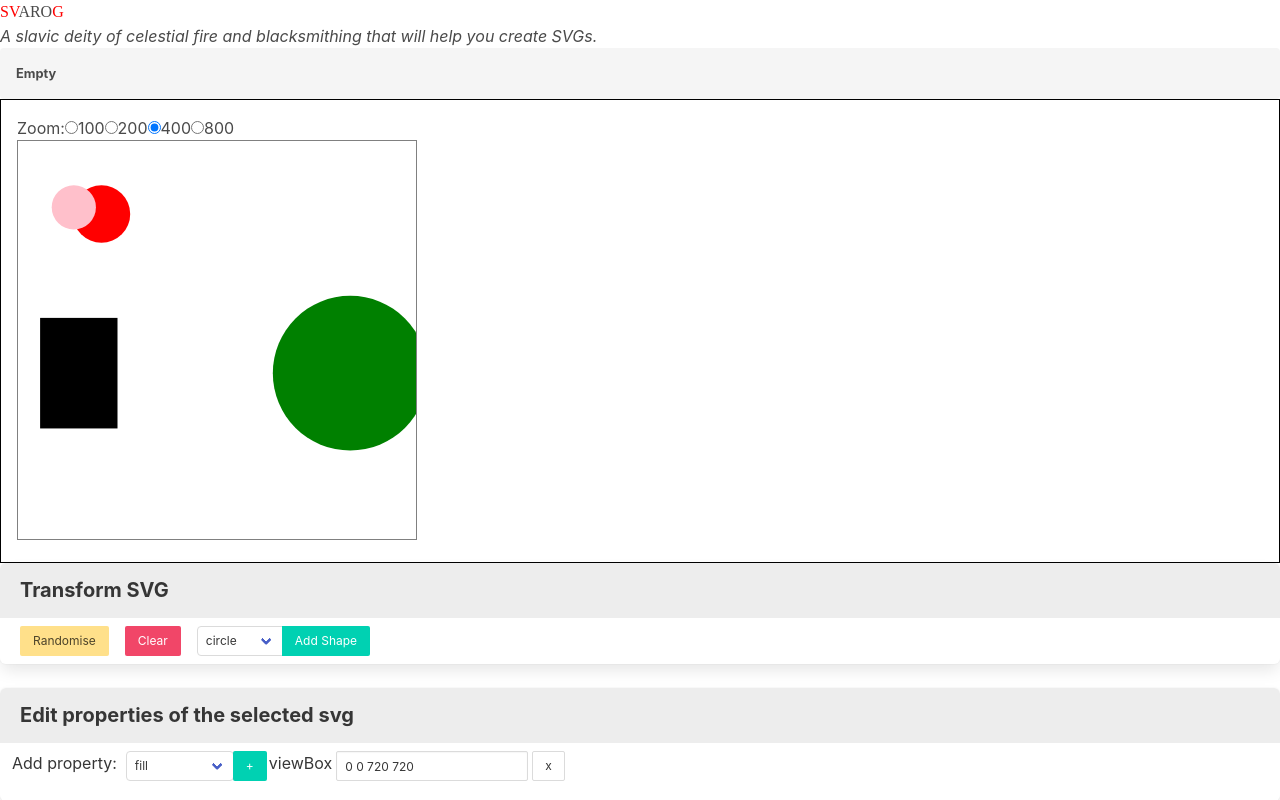
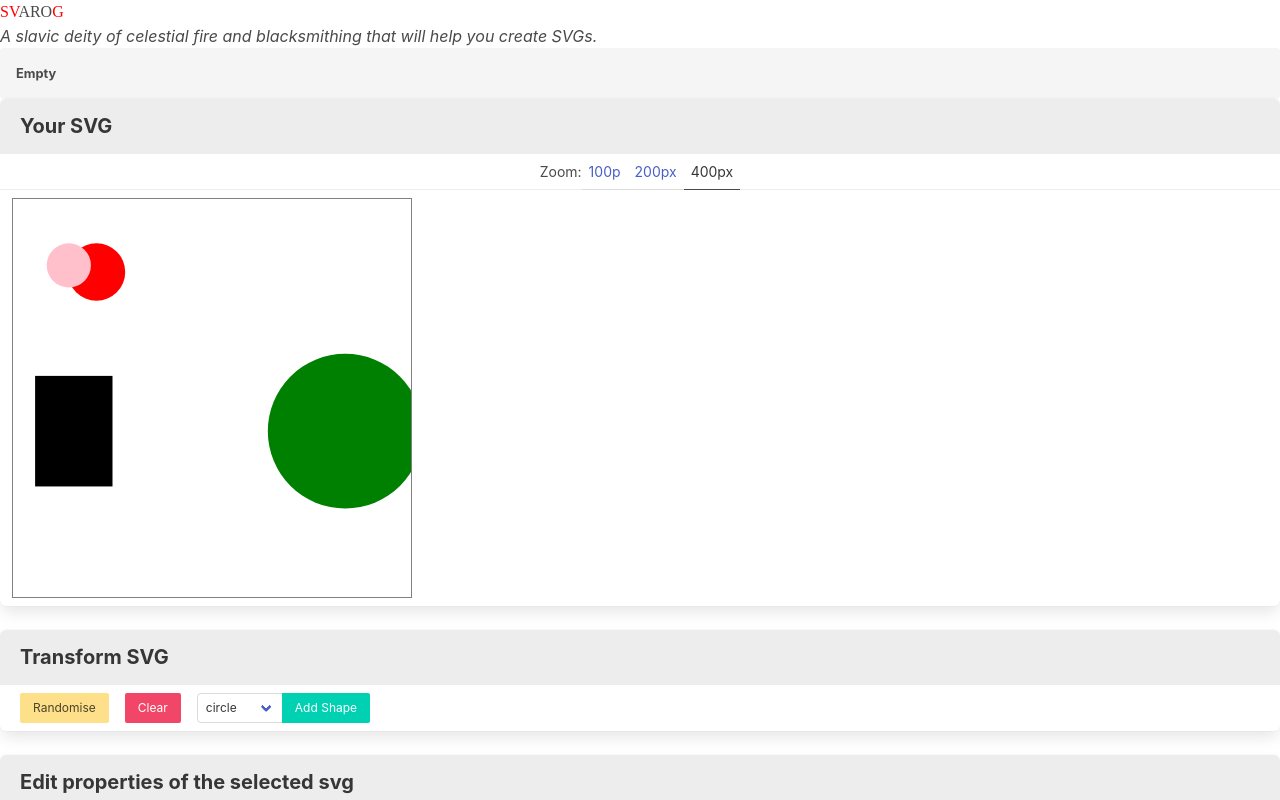
Before and after one commit to crianonim/svarog, a React (Create React App) app: page / in a window 1280 px wide. Shown: the top 800 px of the page. Built offline with nearby package versions, Linux system fonts and the light colour scheme; a web font is replaced by a local one.

Commit message:
Fit SvgView in a Panel

```diff
--- a/src/App.css
+++ b/src/App.css
@@ -53,3 +53,6 @@ h2 {
 .move-up-down-buttons {
   display: flex;
 }
+.align-self-center {
+  align-self: center;
+}
--- a/src/SvgView.js
+++ b/src/SvgView.js
@@ -9,36 +9,25 @@ const SvgView = (props) => {
 
     const setZoomHandler = zoom => () => setZoom(zoom);
     return (
-        <div className="svg-display margined">
-            <div className="svg-zoom-control flex-row flex-align-center">
-
-                <span >Zoom:</span>
-
-                <label>
-                  <input type="radio" checked={zoom===100} onChange={setZoomHandler(100)} name="zoom-radios" />
-                  100
-                </label>
-                <label>
-                  <input type="radio" checked={zoom===200} onChange={setZoomHandler(200)} name="zoom-radios" />
-                    200
-                </label>
-                <label>
-                  <input type="radio" checked={zoom===400} onChange={setZoomHandler(400)} name="zoom-radios" />
-                    400
-                </label>
-                <label>
-                  <input type="radio" checked={zoom===800} onChange={setZoomHandler(800)} name="zoom-radios" />
-                    800
-                </label>
-            </div>
-        <svg {...props.attrs} className="Svg-view" onClick={console.log} style={{width:zoom}}>
+        <div className="panel">
+          <div className="panel-heading">Your SVG</div>
+          <p className="panel-tabs">
+            <span className="align-self-center">Zoom:</span>
+            <a onClick={setZoomHandler(100)}>100p</a>
+            <a onClick={setZoomHandler(200)}>200px</a>
+            <a onClick={setZoomHandler(400)} className="is-active">400px</a>
+            {/* <a onClick={setZoomHandler(800)}>800px</a> */}
+          </p>
+         <div className="panel-block">
+          <svg {...props.attrs} className="Svg-view" onClick={console.log} style={{width:zoom}}>
         {props.shapes.map((shape, i) => {
           const ShapeType = shape.shape;
           return <ShapeType data-id={shape.id} onClick={(e)=>{
             props.setSelectedShape(shape.id)
           }} key={i} {...shape.attributes} />;
         })}
-      </svg>
+          </svg>
+         </div>
         </div>
     )
 }
```
